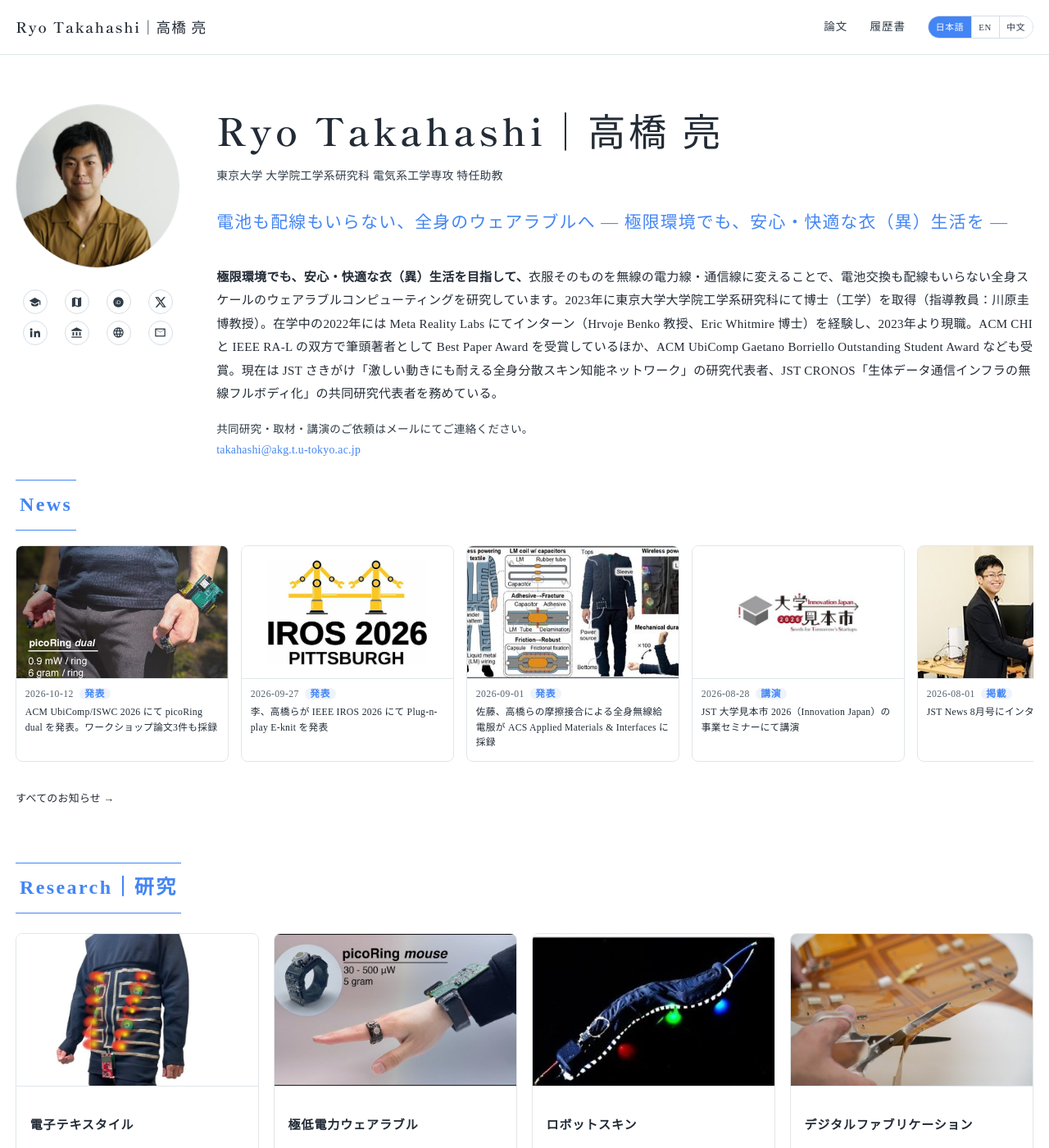
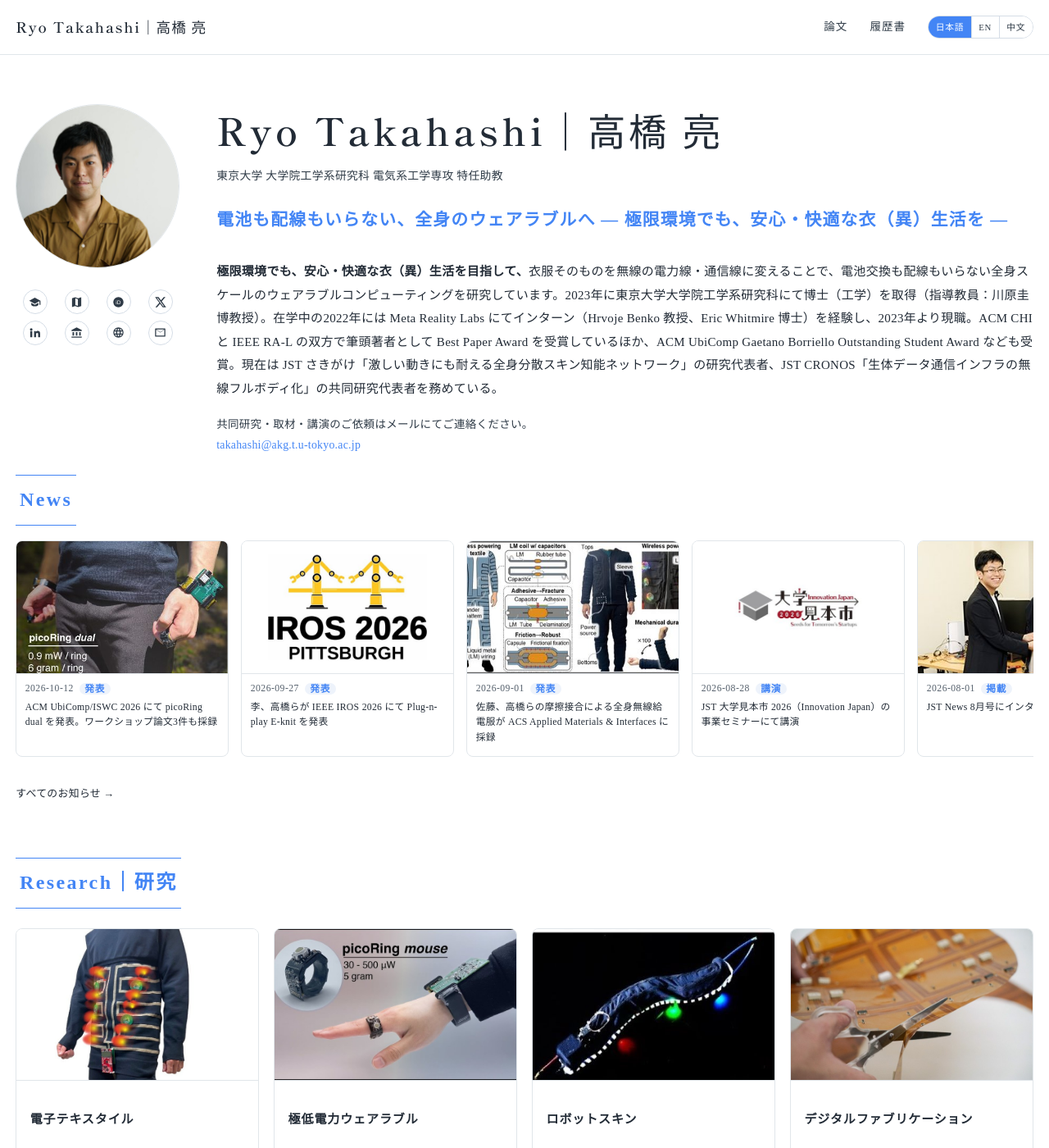
Before and after one commit to takahashiryo/takahashiryo.github.io, a Jekyll site: the page built from _pages/ja.html, in a window 1280 px wide and 1400 px high. Shown: the whole window at 82% size. Built offline with Jekyll 4.4.1, drawn with Linux system fonts in a browser that asks for light colours.

Commit message:
キャッチコピーを太字にする
長くなって2行になることがあるので、行間も少し広げた。

Co-Authored-By: Claude Opus 5 <noreply@anthropic.com>

```diff
--- a/_includes/style.html
+++ b/_includes/style.html
@@ -90,7 +90,7 @@
   .hero h1 .name-alt { letter-spacing: 0.08em; color: var(--ink); font-weight: 400; }
   .lead-open { font-weight: 700; }
   .hero .role { color: var(--muted); font-size: 0.92em; margin: 0.9em 0 0; }
-  .hero .tagline { font-size: clamp(1.05rem, 2.2vw, 1.3rem); color: var(--blue); margin: 1.1em 0 0; letter-spacing: 0.06em; }
+  .hero .tagline { font-size: clamp(1.05rem, 2.2vw, 1.3rem); font-weight: 700; color: var(--blue); margin: 1.1em 0 0; letter-spacing: 0.06em; line-height: 1.6; }
   .hero .lead { margin: 0.8em 0 0; }
   /* 写真の下に並べる記号リンク。文字は title 属性にだけ持たせている */
   /* 8個あるので4列2段の枠に収める。折り返し任せだと 5+3 のように不揃いになる */
```
